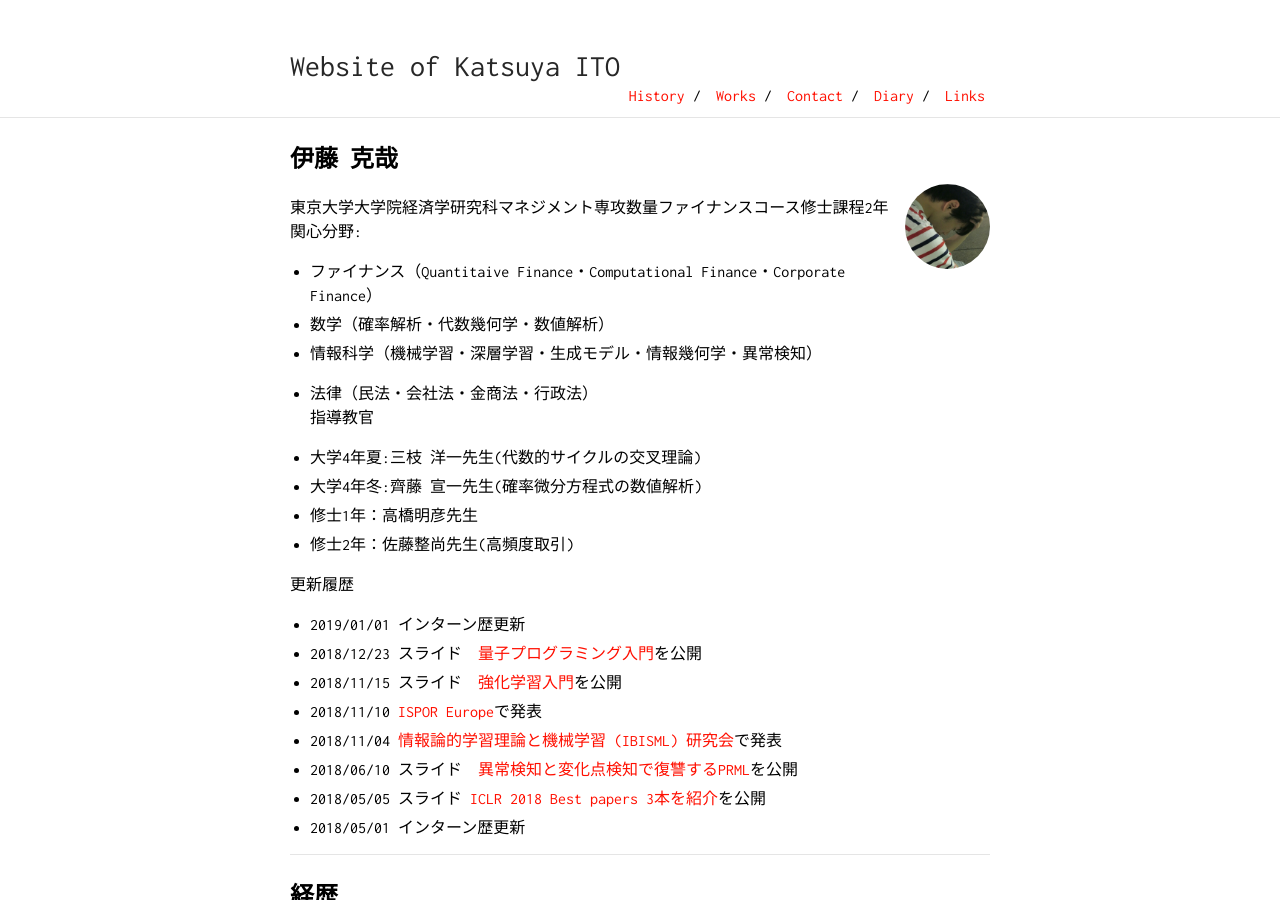
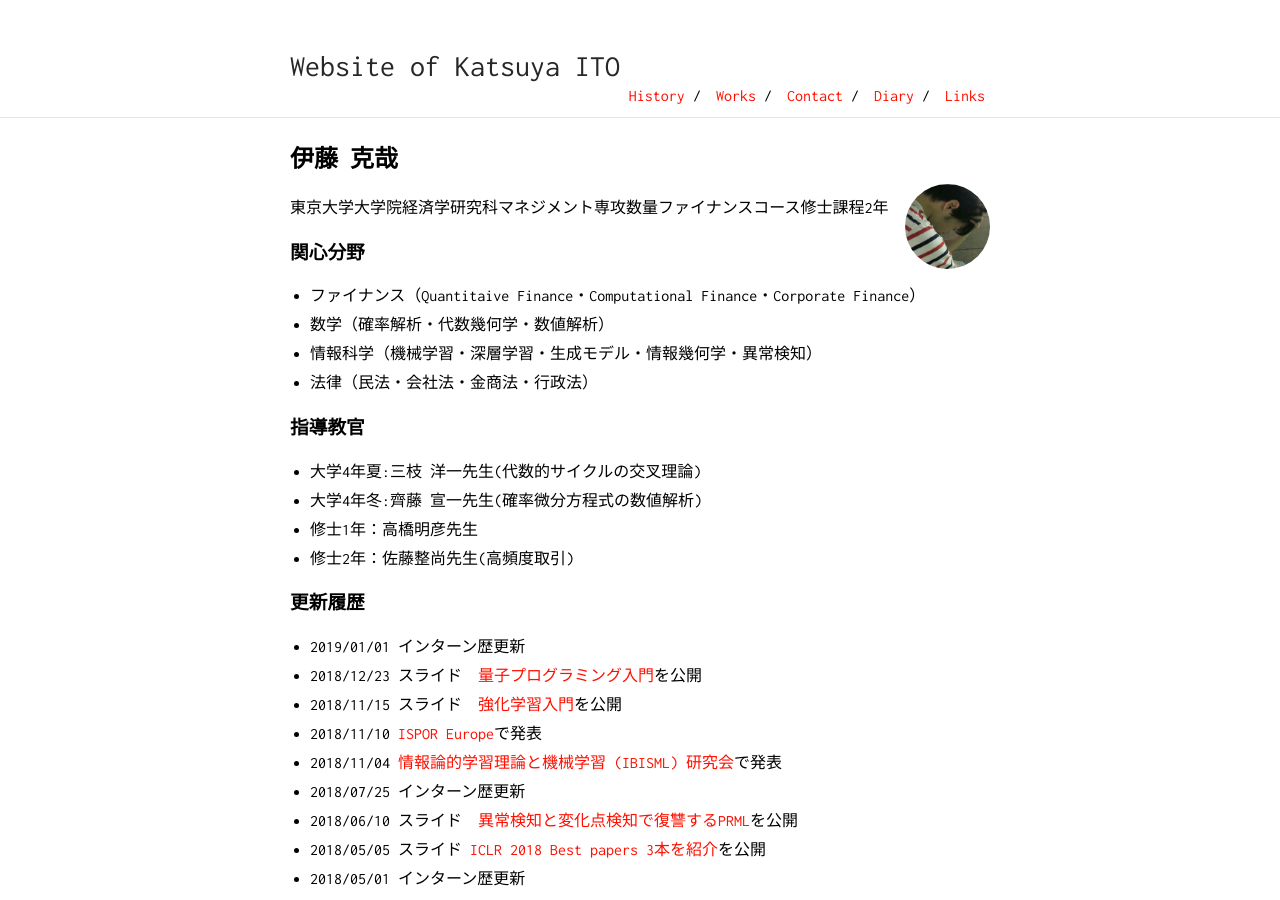
Before and after one commit to KatsuyaITO/KatsuyaITO.github.io, a Jekyll site: the page built from index.md, in a window 1280 px wide and 900 px high. Built offline with Jekyll 4.4.1, drawn with Linux system fonts in a browser that asks for light colours; our own code applies the rules of GitHub Pages for plain Markdown files.

Commit message:
Update index.md

```diff
--- a/index.md
+++ b/index.md
@@ -22,12 +24,13 @@
 - 修士2年：佐藤整尚先生(高頻度取引)
 <br>
 
-更新履歴
+### 更新履歴
 - 2019/01/01 インターン歴更新
 - 2018/12/23 スライド　[量子プログラミング入門](https://www.slideshare.net/k1ito/ss-126565732)を公開
 - 2018/11/15 スライド　[強化学習入門](https://www.slideshare.net/k1ito/ss-123088713)を公開
 - 2018/11/10 [ISPOR Europe](https://www.ispor.org/conferences-education/conferences/past-conferences/europe-2018)で発表
 - 2018/11/04 [情報論的学習理論と機械学習 (IBISML) 研究会](http://ibisml.org/ibis2018/)で発表
+- 2018/07/25 インターン歴更新
 - 2018/06/10 スライド　[異常検知と変化点検知で復讐するPRML](https://www.slideshare.net/k1ito/prml-101740429)を公開
 - 2018/05/05 スライド [ICLR 2018 Best papers 3本を紹介](https://www.slideshare.net/k1ito/iclr-2018-best-papers-3)を公開
 - 2018/05/01 インターン歴更新
```
Also changed, not shown: other parts of index.md (+4 -2 lines).
